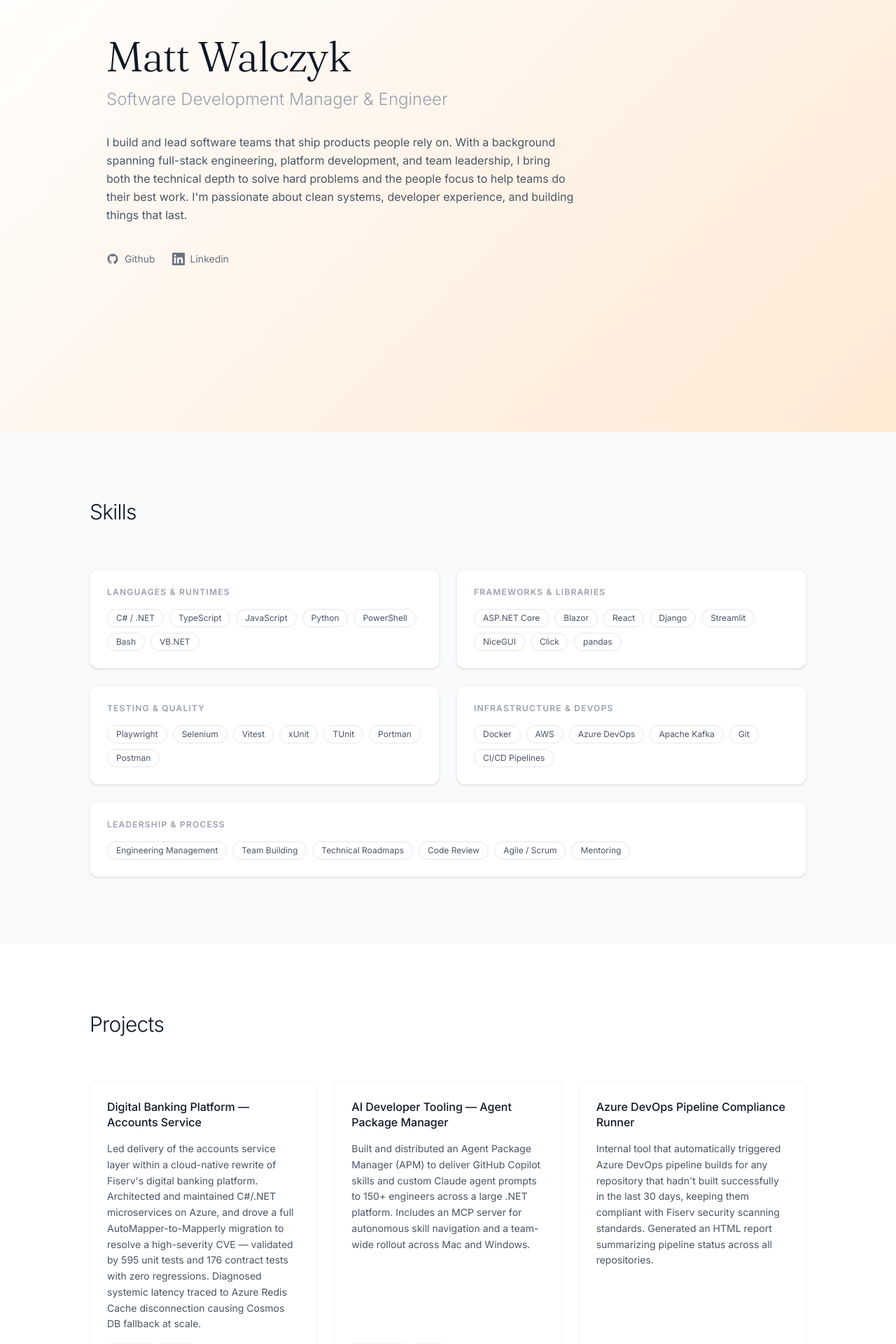
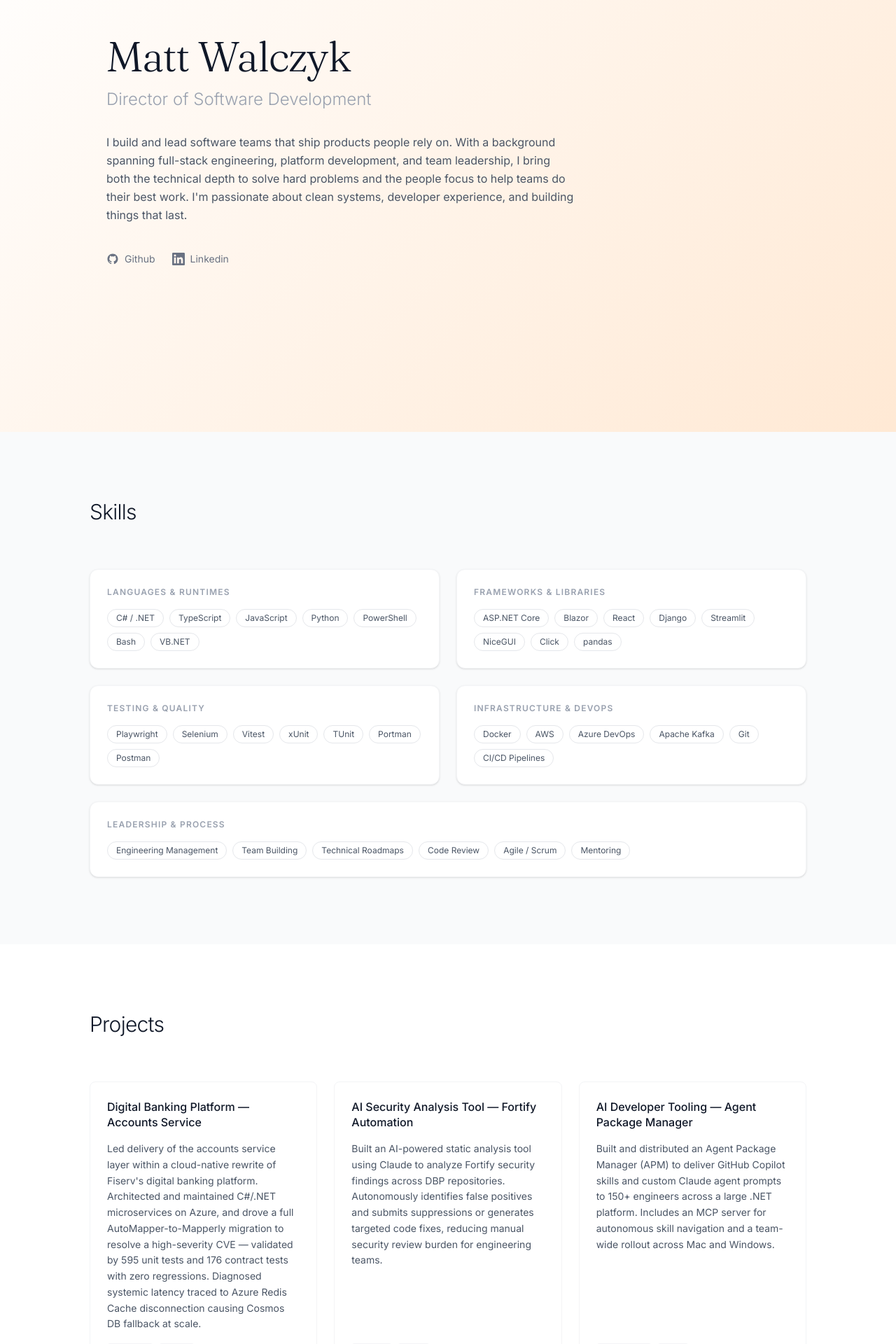
Before and after one commit to mwalczyk81/personal-site, a React (Vite) app: page / in a window 1280 px wide. Shown: the part 240-2160 px from the top of the page at 70% size. Built offline with nearby package versions, Linux system fonts and the light colour scheme.

Commit message:
feat: Update title and description in index.html and bio.ts; add new AI Security Analysis Tool project

```diff
--- a/index.html
+++ b/index.html
@@ -6,7 +6,7 @@
     <link rel="icon" type="image/png" href="/favicon-32x32.png" />
     <link rel="apple-touch-icon" href="/apple-touch-icon.png" />
     <meta name="viewport" content="width=device-width, initial-scale=1.0" />
-    <title>Matt Walczyk — Software Development Manager &amp; Engineer</title>
+    <title>Matt Walczyk — Director of Software Development</title>
     <link rel="preconnect" href="https://fonts.googleapis.com" />
     <link rel="preconnect" href="https://fonts.gstatic.com" crossorigin />
     <link
@@ -14,21 +14,21 @@
       href="https://fonts.googleapis.com/css2?family=Fraunces:ital,opsz,wght@0,9..144,300..700;1,9..144,300..700&family=Inter:wght@300..600&display=swap"
     />
     <!-- SEO -->
-    <meta name="description" content="Software Development Manager and Engineer specializing in .NET, Azure, and platform engineering. Based in Lincoln, Nebraska." />
+    <meta name="description" content="Director of Software Development specializing in .NET, Azure, and AI-powered platform engineering. Based in Lincoln, Nebraska." />
     <meta name="robots" content="index, follow" />
     <link rel="canonical" href="https://mattwalczyk.com" />
 
     <!-- Open Graph -->
     <meta property="og:type" content="website" />
-    <meta property="og:title" content="Matt Walczyk — Software Development Manager &amp; Engineer" />
-    <meta property="og:description" content="Software Development Manager and Engineer specializing in .NET, Azure, and platform engineering. Based in Lincoln, Nebraska." />
+    <meta property="og:title" content="Matt Walczyk — Director of Software Development" />
+    <meta property="og:description" content="Director of Software Development specializing in .NET, Azure, and AI-powered platform engineering. Based in Lincoln, Nebraska." />
     <meta property="og:url" content="https://mattwalczyk.com" />
     <meta property="og:image" content="https://mattwalczyk.com/og-image.png" />
 
     <!-- Twitter Card -->
     <meta name="twitter:card" content="summary" />
-    <meta name="twitter:title" content="Matt Walczyk — Software Development Manager &amp; Engineer" />
-    <meta name="twitter:description" content="Software Development Manager and Engineer specializing in .NET, Azure, and platform engineering. Based in Lincoln, Nebraska." />
+    <meta name="twitter:title" content="Matt Walczyk — Director of Software Development" />
+    <meta name="twitter:description" content="Director of Software Development specializing in .NET, Azure, and AI-powered platform engineering. Based in Lincoln, Nebraska." />
 
     <!-- Dark mode FOUC prevention — runs synchronously before React renders -->
     <script>
--- a/src/data/bio.ts
+++ b/src/data/bio.ts
@@ -3,7 +3,7 @@
 // TODO: Replace placeholder URLs with real profile links before going live.
 const bio: BioData = {
   name: 'Matt Walczyk',
-  title: 'Software Development Manager & Engineer',
+  title: 'Director of Software Development',
   summary:
     'I build and lead software teams that ship products people rely on. ' +
     'With a background spanning full-stack engineering, platform development, and team leadership, ' +
--- a/src/data/projects.ts
+++ b/src/data/projects.ts
@@ -8,6 +8,14 @@
     description:
       "Led delivery of the accounts service layer within a cloud-native rewrite of Fiserv's digital banking platform. Architected and maintained C#/.NET microservices on Azure, and drove a full AutoMapper-to-Mapperly migration to resolve a high-severity CVE — validated by 595 unit tests and 176 contract tests with zero regressions. Diagnosed systemic latency traced to Azure Redis Cache disconnection causing Cosmos DB fallback at scale.",
     tags: ['C#/.NET', 'Azure', 'Microservices', 'Cosmos DB', 'Redis'],
+  },
+  {
+    id: 'fortify-ai-analyzer',
+    title: 'AI Security Analysis Tool — Fortify Automation',
+    type: 'professional',
+    description:
+      'Built an AI-powered static analysis tool using Claude to analyze Fortify security findings across DBP repositories. Autonomously identifies false positives and submits suppressions or generates targeted code fixes, reducing manual security review burden for engineering teams.',
+    tags: ['Python', 'Click', 'Claude', 'AI', 'Fortify', 'Security Automation'],
   },
   {
     id: 'ai-developer-tooling',
```
